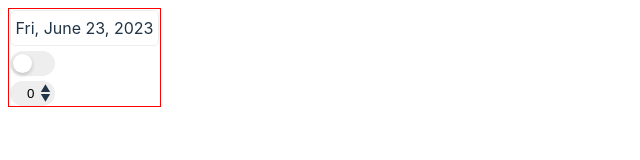
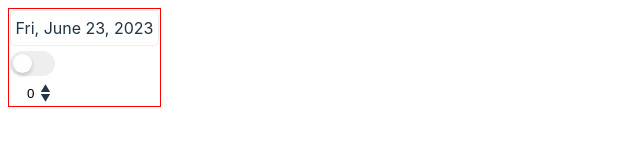
Before and after one commit to lv-zero-eu/playground, a Svelte app: page / in a window 1280 px wide. Shown: the top 160 px of the page, without its empty margins (0-640 px from the left). Built offline with nearby package versions, Linux system fonts and the light colour scheme.

Commit message:
Fix : number bg

```diff
--- a/src/app.css
+++ b/src/app.css
@@ -1,12 +1,12 @@
 :root {
   --text: rgba(255, 255, 255, 0.87);
   --bg: #242424;
+  --bg: linear-gradient(180deg, #000611 0%, #002E69 100%);
   --bg-box: #000000;
 
   color-scheme: light dark;
-
+  background: var(--bg);
   color: var(--text);
-  background-color: var(--bg);
 
   font-family: Inter, system-ui, Avenir, Helvetica, Arial, sans-serif;
   line-height: 1.5;
@@ -17,6 +17,10 @@
   -webkit-font-smoothing: antialiased;
   -moz-osx-font-smoothing: grayscale;
   -webkit-text-size-adjust: 100%;
+}
+
+body{
+  min-height: 100vh;
 }
 
 text {
--- a/src/lib/input/Number.svelte
+++ b/src/lib/input/Number.svelte
@@ -39,7 +39,6 @@
     align-items: center;
     max-width: fit-content;
     height: 25px;
-    background-color: #eeeeee;
     border-radius: 15px;
     position: relative;
     min-width: 45px;
```
